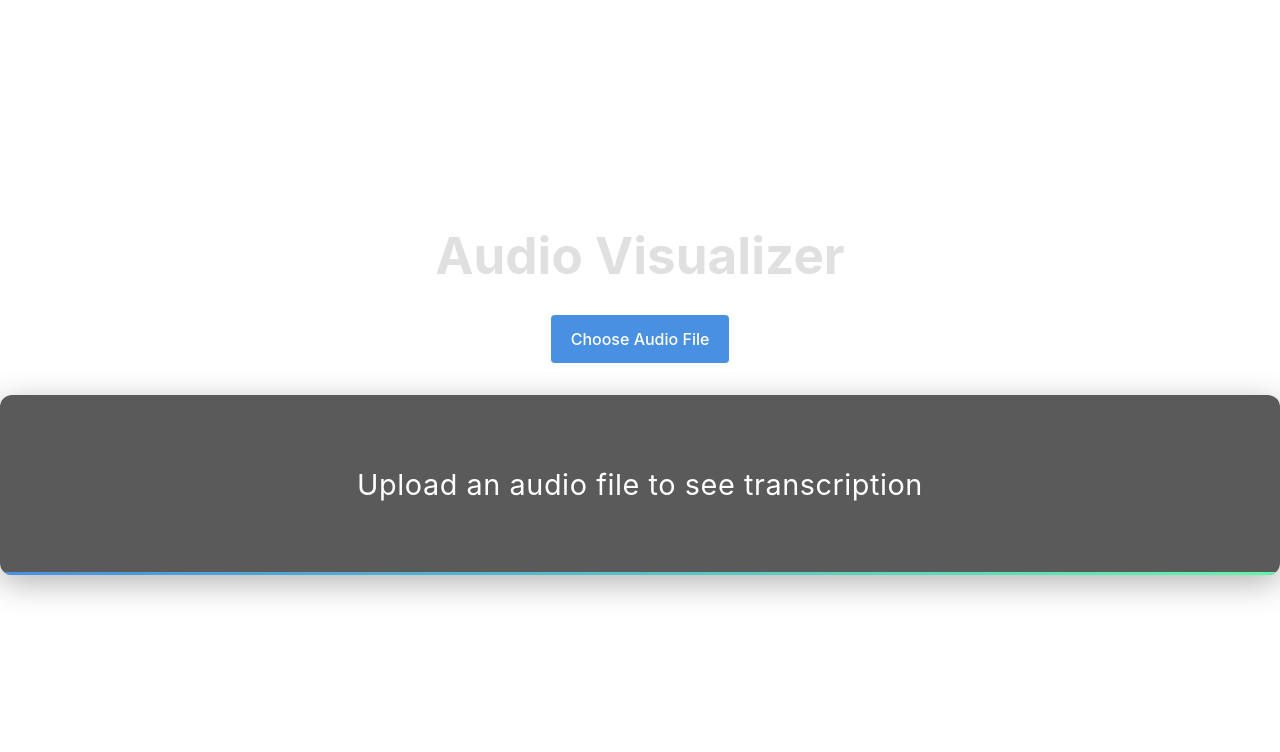
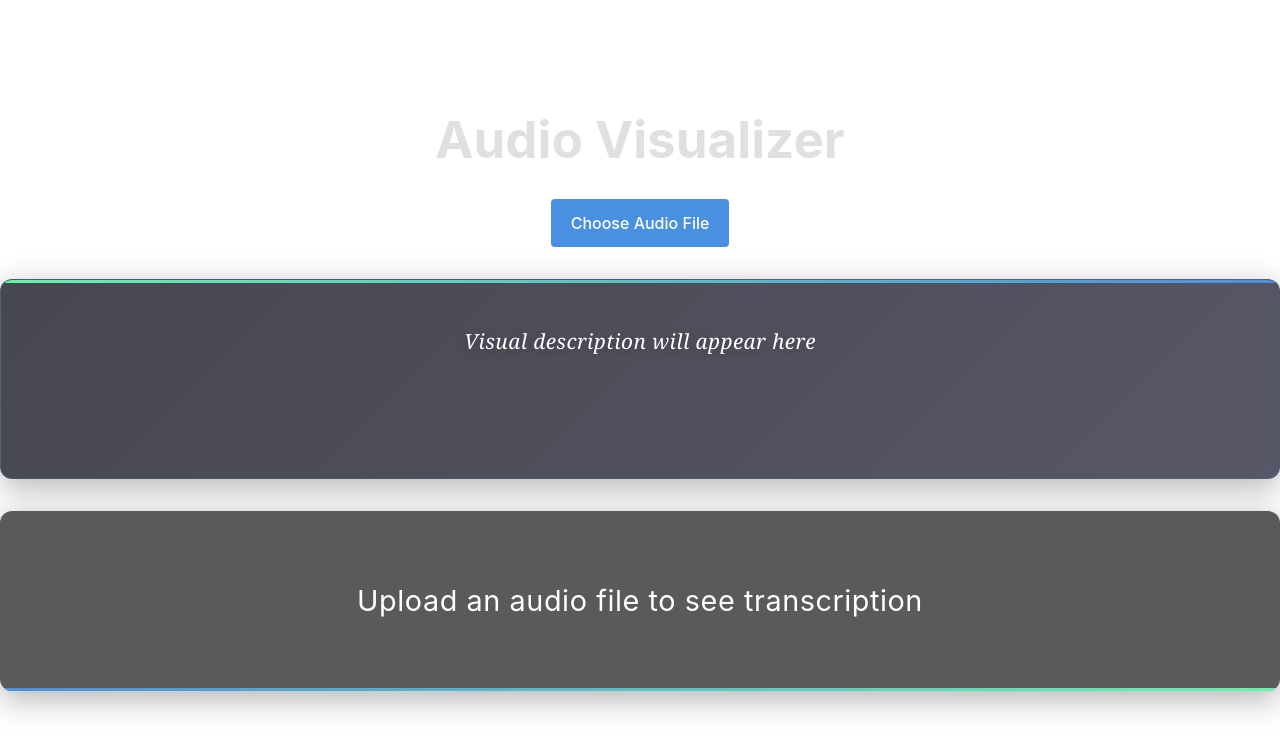
Before and after one commit to tpaulshippy/audio-visualizer, a React (Vite) app in the folder front/: page / in a window 1280 px wide. Shown: the top 752 px of the page. Built offline with nearby package versions, Linux system fonts and the light colour scheme.

Commit message:
Generate image descriptions

```diff
--- a/front/src/App.css
+++ b/front/src/App.css
@@ -66,6 +66,81 @@ h1 {
   height: 3px;
   background: linear-gradient(90deg, #4a90e2, #63f5aa);
   border-radius: 0 0 12px 12px;
+}
+
+/* AI Visual Description styles */
+.ai-visual-description-container {
+  min-height: 200px;
+  height: auto;
+  max-height: 300px;
+  display: flex;
+  align-items: flex-start;  /* Changed from center to flex-start to prevent top cut-off */
+  justify-content: center;
+  margin: 2rem 0;
+  background: linear-gradient(135deg, rgba(25, 25, 35, 0.8), rgba(45, 45, 65, 0.8));
+  border-radius: 12px;
+  padding: 25px 15px; /* Increased top padding, reduced horizontal padding */
+  box-shadow: 0 8px 32px rgba(0, 0, 0, 0.3);
+  overflow-y: auto;
+  position: relative;
+  width: 100vw;
+  max-width: 100vw;
+  margin-left: calc(-50vw + 50%);
+  box-sizing: border-box;
+  border: 1px solid rgba(80, 120, 180, 0.3);
+}
+
+.ai-visual-description-container::before {
+  content: '';
+  position: absolute;
+  top: 0;
+  left: 0;
+  right: 0;
+  height: 3px;
+  background: linear-gradient(90deg, #63f5aa, #4a90e2);
+  border-radius: 12px 12px 0 0;
+}
+
+.ai-visual-content {
+  width: 98%;  /* Increased from 90% to reduce side margins */
+  max-width: 900px;
+  text-align: center;
+  padding: 10px;
+  animation: fadeIn 0.8s ease-in;
+  overflow-wrap: break-word;
+  word-wrap: break-word;
+  hyphens: auto;
+}
+
+.ai-description {
+  font-size: 1.3rem;
+  line-height: 1.6;
+  color: #ffffff;
+  font-weight: 400;
+  letter-spacing: 0.02em;
+  text-shadow: 0 2px 10px rgba(0, 0, 0, 0.2);
+  font-family: 'Georgia', serif;
+  font-style: italic;
+  padding: 10px 5px; /* Reduced horizontal padding */
+}
+
+.ai-loading {
+  font-size: 1.2rem;
+  color: #aaddff;
+  font-style: italic;
+  animation: pulse 1.5s infinite;
+}
+
+@keyframes pulse {
+  0% {
+    opacity: 0.6;
+  }
+  50% {
+    opacity: 1;
+  }
+  100% {
+    opacity: 0.6;
+  }
 }
 
 .animated-segment {
--- a/front/src/App.jsx
+++ b/front/src/App.jsx
@@ -1,6 +1,7 @@
 import { useState, useRef, useEffect } from 'react';
 import './App.css';
 import AnimatedTranscription from './components/AnimatedTranscription';
+import AIVisualDescription from './components/AIVisualDescription';
 
 function App() {
   const [transcription, setTranscription] = useState('');
@@ -10,8 +11,85 @@ function App() {
   const [currentSegmentId, setCurrentSegmentId] = useState(null);
   const [progress, setProgress] = useState(0);
   const [isAwaitingTranscription, setIsAwaitingTranscription] = useState(false);
+  const [visualDescriptions, setVisualDescriptions] = useState({}); // Map of chunk_id to descriptions
+  const [currentVisualDescription, setCurrentVisualDescription] = useState('');
+  const [isGeneratingVisual, setIsGeneratingVisual] = useState(false);
   const audioRef = useRef(null);
   const eventSourceRef = useRef(null);
+  const chunksForProcessingRef = useRef([]); // Store chunks for processing
+  const processingVisualRef = useRef(false); // Flag to track if we're currently processing
+
+  // Function to send text to Ollama and get image description
+  const generateVisualDescription = async (text, chunkId) => {
+    if (!text || text.trim().length < 20) return null; // Skip if text is too short
+
+    try {
+      const response = await fetch('http://localhost:11434/api/generate', {
+        method: 'POST',
+        headers: {
+          'Content-Type': 'application/json',
+        },
+        body: JSON.stringify({
+          model: 'llama3', // Use your preferred Ollama model
+          prompt: `Create a brief visual description (1-2 sentences only) for an image that captures the essence of this text. Only output the description with no introductory text. Focus on the most important visual elements only: "${text}"`,
+          stream: false
+        }),
+      });
+
+      if (!response.ok) {
+        throw new Error(`Ollama API error! status: ${response.status}`);
+      }
+
+      const data = await response.json();
+      return data.response;
+    } catch (error) {
+      console.error(`Error generating visual description for chunk ${chunkId}:`, error);
+      return "Could not generate visual description at this time.";
+    }
+  };
+
+  // Process the queue of chunks for visual descriptions
+  const processVisualDescriptionQueue = async () => {
+    if (processingVisualRef.current || chunksForProcessingRef.current.length === 0) {
+      return;
+    }
+
+    processingVisualRef.current = true;
+    setIsGeneratingVisual(true);
+
+    try {
+      const chunk = chunksForProcessingRef.current.shift();
+      const description = await generateVisualDescription(chunk.text, chunk.id);
+
+      if (description) {
+        setVisualDescriptions(prev => ({
+          ...prev,
+          [chunk.id]: description
+        }));
+      }
+    } finally {
+      processingVisualRef.current = false;
+      setIsGeneratingVisual(false);
+
+      // Continue processing the queue if there are more items
+      if (chunksForProcessingRef.current.length > 0) {
+        setTimeout(processVisualDescriptionQueue, 100); // Small delay to prevent API flooding
+      }
+    }
+  };
+
+  // Add chunk to the queue for visual description processing
+  const queueChunkForProcessing = (chunkText, chunkId) => {
+    chunksForProcessingRef.current.push({
+      id: chunkId,
+      text: chunkText
+    });
+
+    // Start processing if not already running
+    if (!processingVisualRef.current) {
+      processVisualDescriptionQueue();
+    }
+  };
 
   const handleFileUpload = async (event) => {
     const file = event.target.files[0];
@@ -21,6 +99,9 @@ function App() {
       setSegments([]);
       setCurrentSegmentId(null);
       setProgress(0);
+      setVisualDescriptions({});
+      setCurrentVisualDescription('');
+      chunksForProcessingRef.current = [];
 
       // Create audio URL for playback
       const audioUrl = URL.createObjectURL(file);
@@ -87,13 +168,22 @@ function App() {
                 // Update progress
                 setProgress(Math.round((data.chunk_id + 1) / data.total_chunks * 100));
 
+                // Add chunk_id to each segment for easier lookup later
+                const segmentsWithChunkId = data.segments.map(segment => ({
+                  ...segment,
+                  chunk_id: data.chunk_id
+                }));
+
                 // Append new segments to existing segments
-                const newSegments = [...allSegments, ...data.segments];
+                const newSegments = [...allSegments, ...segmentsWithChunkId];
                 allSegments = newSegments;
                 setSegments(newSegments);
 
                 // Append new chunk text to existing transcription
                 setTranscription(prev => prev + ' ' + data.chunk_text);
+
+                // Queue this chunk for visual description processing
+                queueChunkForProcessing(data.chunk_text, data.chunk_id);
               } catch (e) {
                 console.error("Error parsing JSON:", e, jsonStr);
               }
@@ -108,7 +198,7 @@ function App() {
     }
   };
 
-  // Update current segment based on audio time
+  // Update current segment and visual description based on audio time
   useEffect(() => {
     const audioElement = audioRef.current;
     if (!audioElement || segments.length === 0) return;
@@ -125,6 +215,15 @@ function App() {
 
       if (currentSegment) {
         setCurrentSegmentId(currentSegment.id);
+
+        // Find which chunk this segment belongs to
+        const chunkId = currentSegment.chunk_id;
+
+        // Set the visual description for this chunk if available
+        if (visualDescriptions[chunkId]) {
+          setCurrentVisualDescription(visualDescriptions[chunkId]);
+        }
+
         setIsAwaitingTranscription(false);
       } else {
         // Check if we're at a position beyond the last transcribed segment
@@ -142,6 +241,14 @@ function App() {
 
         if (upcomingSegment) {
           setCurrentSegmentId(upcomingSegment.id);
+
+          // Find which chunk this upcoming segment belongs to
+          const chunkId = upcomingSegment.chunk_id;
+
+          // Set the visual description for this chunk if available
+          if (visualDescriptions[chunkId]) {
+            setCurrentVisualDescription(visualDescriptions[chunkId]);
+          }
         }
       }
     };
@@ -153,7 +260,7 @@ function App() {
       audioElement.removeEventListener('timeupdate', handleTimeUpdate);
       audioElement.removeEventListener('seeking', handleTimeUpdate);
     };
-  }, [segments, isLoading]);
+  }, [segments, isLoading, visualDescriptions]);
 
   // Scroll to current segment (for the detailed view)
   useEffect(() => {
@@ -210,6 +317,11 @@ function App() {
         </label>
       </div>
 
+      <AIVisualDescription
+        description={currentVisualDescription}
+        isLoading={isGeneratingVisual && Object.keys(visualDescriptions).length === 0}
+      />
+
       <div className="animated-transcription-container">
         {isAwaitingTranscription ? (
           <div className="animated-segment fade-in">
--- /dev/null
+++ b/front/src/components/AIVisualDescription.jsx
@@ -0,0 +1,24 @@
+import React from 'react';
+
+/**
+ * AIVisualDescription Component
+ * Displays AI-generated visual descriptions based on transcription content
+ *
+ * @param {string} props.description - The AI-generated visual description
+ * @param {boolean} props.isLoading - Whether the AI is currently generating content
+ */
+const AIVisualDescription = ({ description, isLoading }) => {
+  return (
+    <div className="ai-visual-description-container">
+      <div className="ai-visual-content">
+        {isLoading ? (
+          <div className="ai-loading">Generating visual description...</div>
+        ) : (
+          <div className="ai-description">{description || 'Visual description will appear here'}</div>
+        )}
+      </div>
+    </div>
+  );
+};
+
+export default AIVisualDescription;
```
